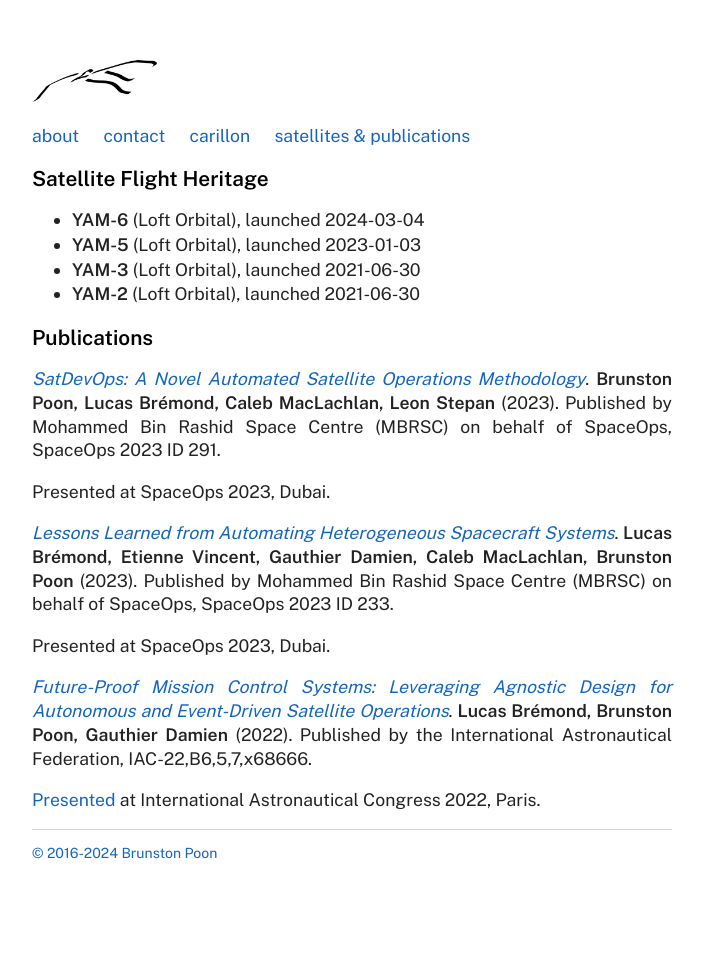
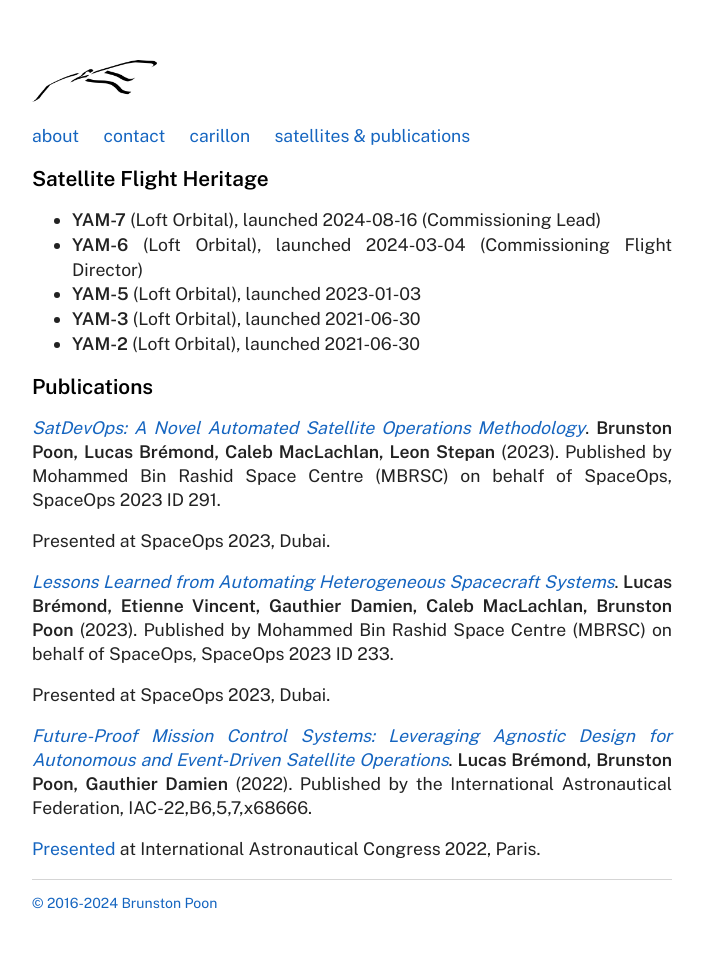
Before and after one commit to brunston/brunstonnet, a Jekyll site: the page built from projects/index.md, in a window 1280 px wide. Shown: the whole page, without its empty margins (288-993 px from the left). Built offline with Jekyll 4.4.1, drawn with Linux system fonts in a browser that asks for light colours; before the commit the page ends 924 px from its top, so only the background shows below that.

Commit message:
feat: satellites update

```diff
--- a/projects/index.md
+++ b/projects/index.md
@@ -6,7 +6,8 @@ title: "projects"
 Satellite Flight Heritage
 =========================
 
-* **YAM-6** (Loft Orbital), launched 2024-03-04
+* **YAM-7** (Loft Orbital), launched 2024-08-16 (Commissioning Lead)
+* **YAM-6** (Loft Orbital), launched 2024-03-04 (Commissioning Flight Director)
 * **YAM-5** (Loft Orbital), launched 2023-01-03
 * **YAM-3** (Loft Orbital), launched 2021-06-30
 * **YAM-2** (Loft Orbital), launched 2021-06-30
```
